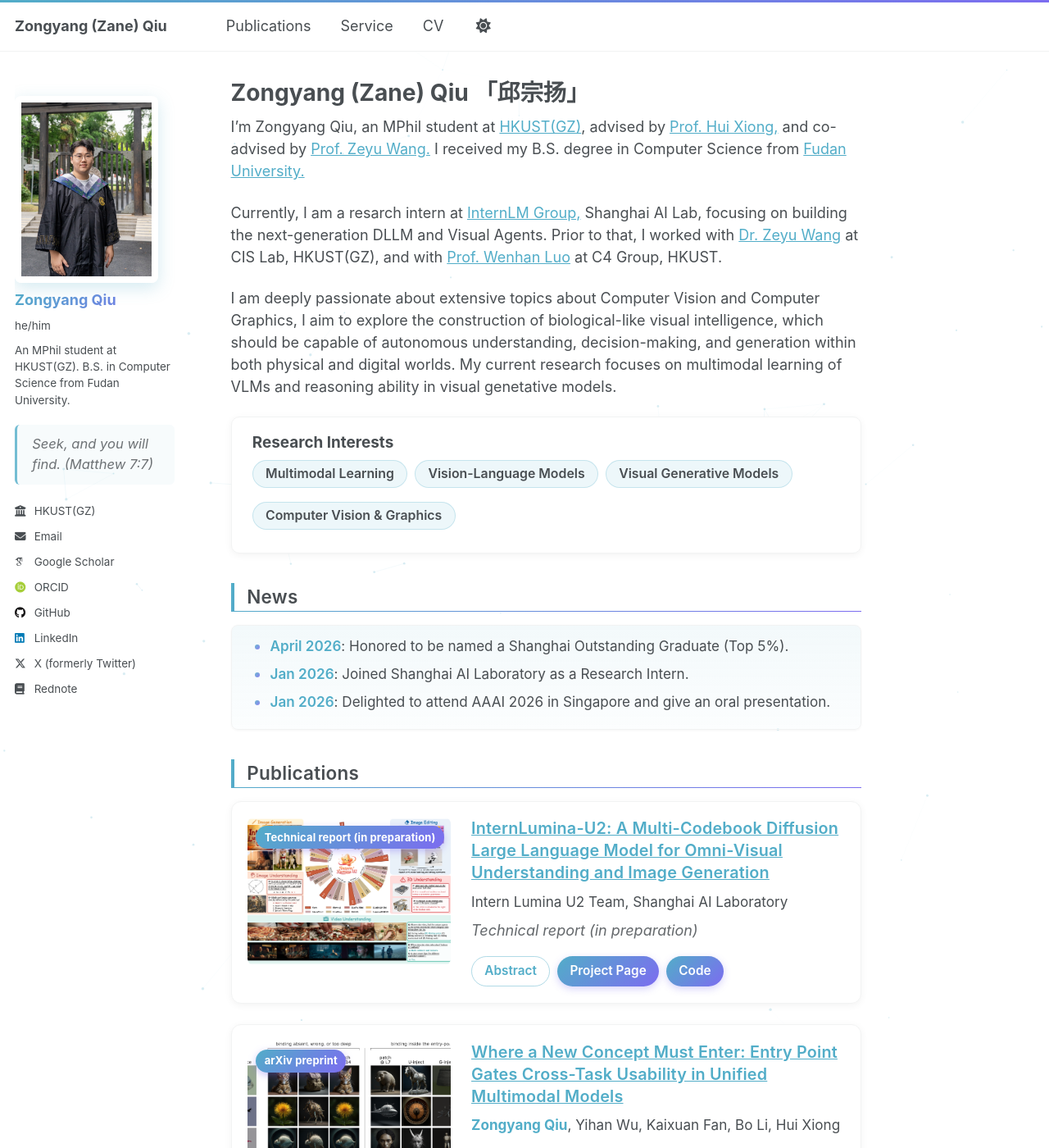
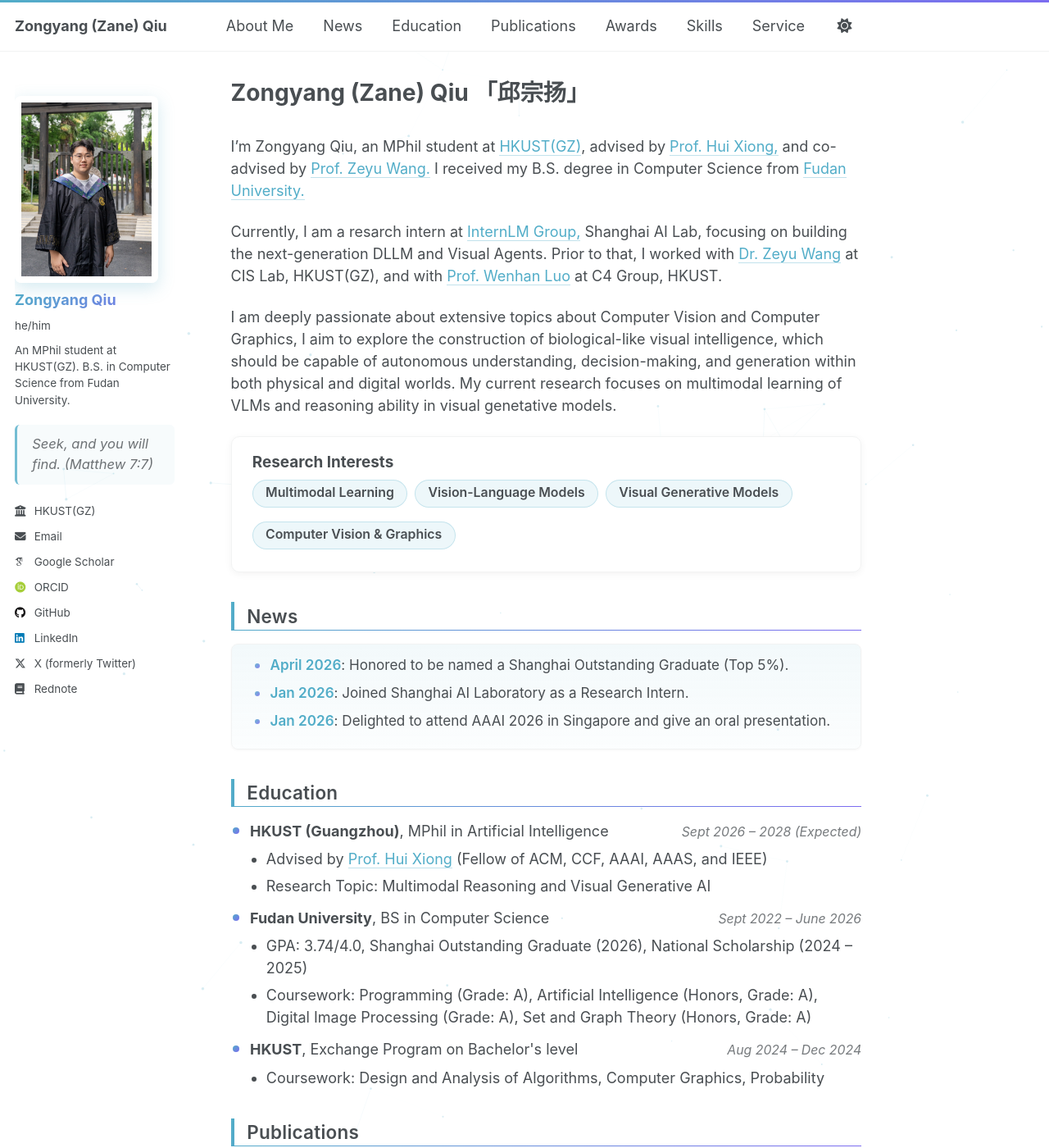
Before and after one commit to Zane-ZYQiu/Zane-ZYQiu.github.io, a Jekyll site: the page built from _pages/about.md, in a window 1280 px wide and 1400 px high. Shown: the whole window at 82% size. Built offline with Jekyll 4.4.1, drawn with Linux system fonts in a browser that asks for light colours; some web fonts are replaced; some of the changed text lies outside the part shown.

Commit message:
Turn homepage into a single-page site with anchor navigation
Replaces the separate Publications/Service/CV pages in the header with
anchor links into sections on the homepage (About Me/News/Education/
Publications/Awards/Skills/Service), following the same pattern used
by yiounah.github.io and cyborvirtue.github.io. The underlying
standalone pages are left in place but unlinked, matching how Talks/
Teaching/Portfolio are already hidden in this repo.

Adds Education, Awards and Honors, and Skills sections to the homepage
(sourced from the latest resume) so the CV page is no longer needed
for a complete picture. Also fixes link styling (removes the constant
underline in favor of a hover-only treatment) and adds .entry-header/
.entry-date/.about-section-list CSS to lay out each entry with its
date right-aligned, including a flexbox fix so a <strong> tag inside
the header doesn't get split into its own flex item.

Co-Authored-By: Claude Sonnet 5 <noreply@anthropic.com>

```diff
--- a/_includes/head/custom.html
+++ b/_includes/head/custom.html
@@ -6,7 +6,7 @@
 <link rel="stylesheet" href="{{ base_path }}/assets/css/academicons.css"/>
 
 <!-- Accent color visual enhancements -->
-<link rel="stylesheet" href="{{ base_path }}/assets/css/accent-enhancements.css?v=20260914c"/>
+<link rel="stylesheet" href="{{ base_path }}/assets/css/accent-enhancements.css?v=20260914d"/>
 
 <!-- favicon from https://commons.wikimedia.org/wiki/File:OOjs_UI_icon_academic-progressive.svg -->
 <link rel="apple-touch-icon" sizes="180x180" href="{{ base_path }}/images/apple-touch-icon-180x180.png"/>
--- a/_pages/about.md
+++ b/_pages/about.md
@@ -6,6 +6,8 @@ redirect_from:
   - /about/
   - /about.html
 ---
+
+<span id="about-me"></span>
 
 I'm Zongyang Qiu, an MPhil student at [HKUST(GZ)](https://www.hkust-gz.edu.cn), advised by [Prof. Hui Xiong,](https://hkustai.github.io/) and co-advised by [Prof. Zeyu Wang.](https://cislab.hkust-gz.edu.cn/members/zeyu-wang/) I received my B.S. degree in Computer Science from [Fudan University.](https://www.fudan.edu.cn/en)
 
@@ -35,6 +37,38 @@ I am deeply passionate about extensive topics about Computer Vision and Computer
 
 </div>
 
+## Education
+
+<ul class="about-section-list" markdown="1">
+
+<li markdown="1">
+
+<div class="entry-header"><span class="entry-title"><strong>HKUST (Guangzhou)</strong>, MPhil in Artificial Intelligence</span> <span class="entry-date"><em>Sept 2026 – 2028 (Expected)</em></span></div>
+
+- Advised by [Prof. Hui Xiong](https://hkustai.github.io/) (Fellow of ACM, CCF, AAAI, AAAS, and IEEE)
+- Research Topic: Multimodal Reasoning and Visual Generative AI
+
+</li>
+
+<li markdown="1">
+
+<div class="entry-header"><span class="entry-title"><strong>Fudan University</strong>, BS in Computer Science</span> <span class="entry-date"><em>Sept 2022 – June 2026</em></span></div>
+
+- GPA: 3.74/4.0, Shanghai Outstanding Graduate (2026), National Scholarship (2024 – 2025)
+- Coursework: Programming (Grade: A), Artificial Intelligence (Honors, Grade: A), Digital Image Processing (Grade: A), Set and Graph Theory (Honors, Grade: A)
+
+</li>
+
+<li markdown="1">
+
+<div class="entry-header"><span class="entry-title"><strong>HKUST</strong>, Exchange Program on Bachelor's level</span> <span class="entry-date"><em>Aug 2024 – Dec 2024</em></span></div>
+
+- Coursework: Design and Analysis of Algorithms, Computer Graphics, Probability
+
+</li>
+
+</ul>
+
 ## Publications
 
 {% include base_path %}
@@ -43,6 +77,22 @@ I am deeply passionate about extensive topics about Computer Vision and Computer
   {% include archive-single.html %}
 {% endfor %}
 
+## Awards and Honors
+
+<ul class="about-section-list">
+  <li><div class="entry-header">Shanghai Outstanding Graduate (Top 5%) <span class="entry-date"><em>Apr 2026</em></span></div></li>
+  <li><div class="entry-header">National Scholarship (1%, Top 1 of the school) <span class="entry-date"><em>Oct 2025</em></span></div></li>
+  <li><div class="entry-header">Gold Award, China International College Student Innovation Competition <span class="entry-date"><em>Nov 2024</em></span></div></li>
+  <li><div class="entry-header">Meritorious Winner, Mathematical Contest in Modeling (Top 7%) <span class="entry-date"><em>May 2025</em></span></div></li>
+</ul>
+
+## Skills
+
+<ul class="about-section-list">
+  <li><strong>Programming Languages:</strong> Python, C++, C, SQL</li>
+  <li><strong>Technologies:</strong> Deep Learning, Generative AI, Distributed Training, Data Synthesis, Academic English (TOEFL 103)</li>
+</ul>
+
 ## Service
 
 - Reviewer, AAAI 2026
--- a/assets/css/accent-enhancements.css
+++ b/assets/css/accent-enhancements.css
@@ -16,6 +16,32 @@ html[data-theme="dark"] {
   --accent-2: #a89bff;
   --accent-1-rgb: 14, 161, 197;
   --accent-2-rgb: 168, 155, 255;
+}
+
+/* --- Body links: no permanent underline, accent color on hover --------- */
+
+.page__content a,
+.archive__item-excerpt a,
+.author__bio a,
+.news-box a {
+  color: var(--accent-1);
+  text-decoration: none;
+  border-bottom: 1px solid rgba(var(--accent-1-rgb), 0.35);
+  transition: color 0.2s ease, border-color 0.2s ease;
+}
+
+.page__content a:hover,
+.archive__item-excerpt a:hover,
+.author__bio a:hover,
+.news-box a:hover {
+  color: var(--accent-2);
+  border-bottom-color: var(--accent-2);
+  text-decoration: none;
+}
+
+.paper-box-text a,
+.archive__item-title a {
+  border-bottom: none;
 }
 
 /* --- Mouse-follow geometric network background ------------------------- */
@@ -475,6 +501,36 @@ body::before {
   background: var(--accent-gradient);
 }
 
+.about-section-list ul {
+  margin: 0.4rem 0 0;
+  padding-left: 1.1rem;
+  list-style: disc;
+}
+
+.about-section-list ul li {
+  margin-bottom: 0.3rem;
+  padding-left: 0;
+}
+
+.about-section-list ul li::before {
+  content: none;
+}
+
+.entry-header {
+  display: flex;
+  flex-wrap: wrap;
+  justify-content: space-between;
+  align-items: baseline;
+  gap: 0.2rem 1rem;
+}
+
+.entry-date {
+  flex-shrink: 0;
+  font-size: 0.88em;
+  opacity: 0.75;
+  white-space: nowrap;
+}
+
 /* --- Reduced motion ------------------------------------------------------- */
 
 @media (prefers-reduced-motion: reduce) {
```
Also changed, not shown: _data/navigation.yml (+22 -6 lines).
